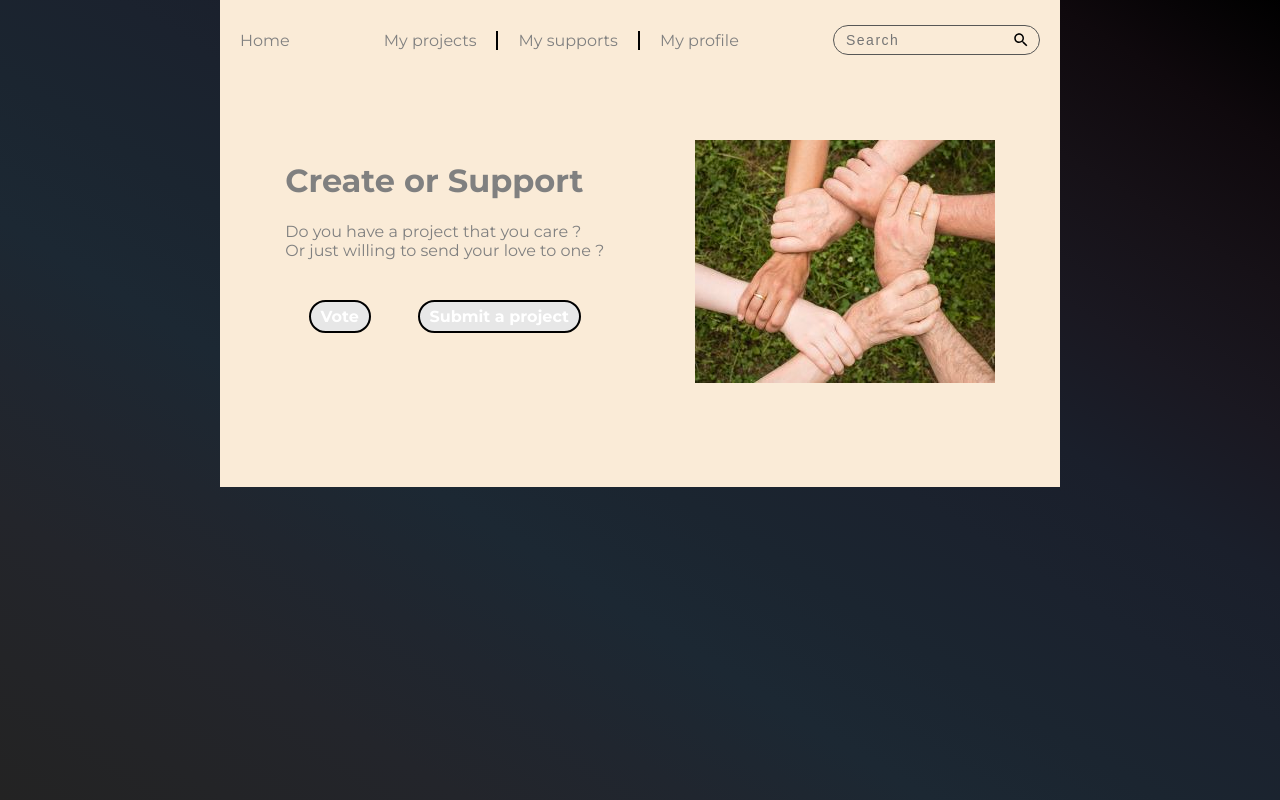
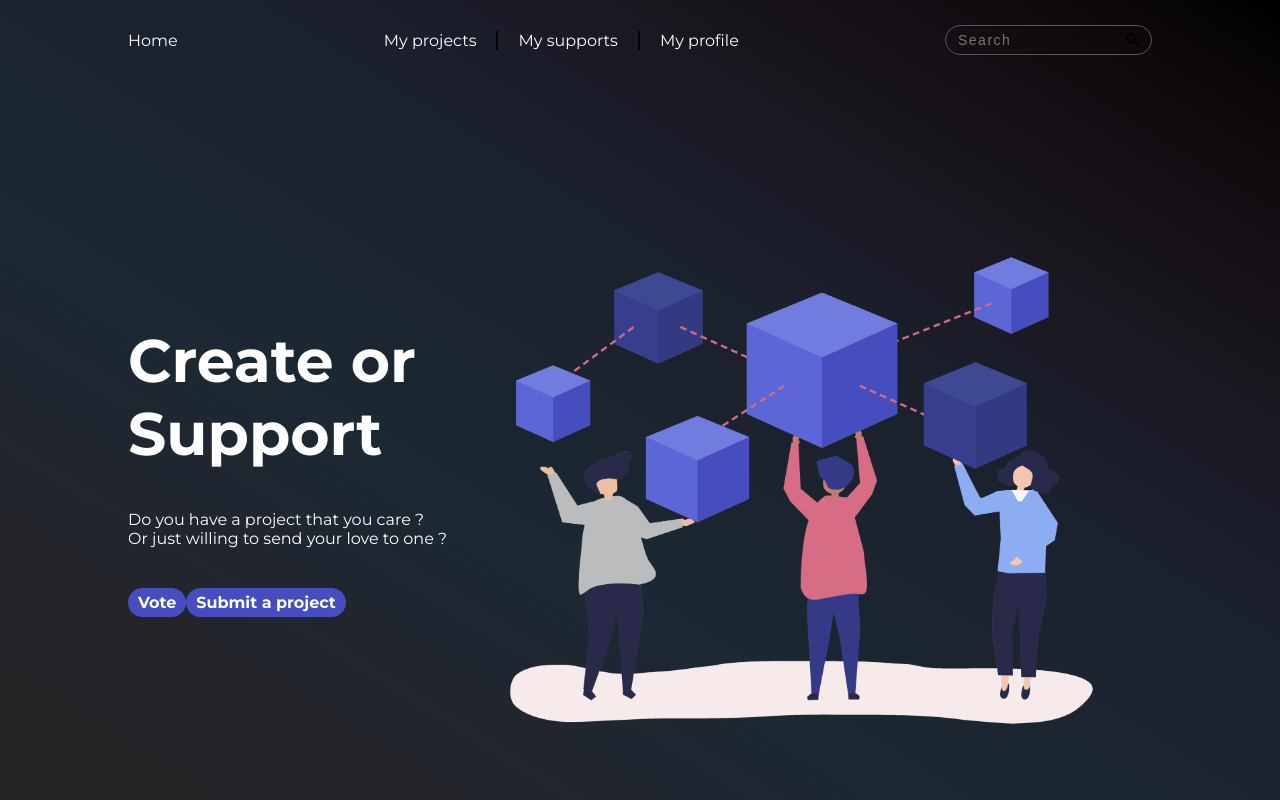
Before and after one commit to BaguetteRelated/HTM, a Next.js app in the folder my-app/: page / in a window 1280 px wide. Built offline with nearby package versions, Linux system fonts and the light colour scheme; what @rainbow-me/rainbowkit, wagmi would draw is missing.

Commit message:
johra modif

```diff
--- a/my-app/pages/index.js
+++ b/my-app/pages/index.js
@@ -12,7 +12,7 @@ export default function Home() {
   return (
     <div className={styles.homeContainer}>
       <div className={styles.welcomeDiv}>
-        <h1>Create or Support</h1>
+        <h1 className={styles.mainTitle}>Create or Support</h1>
         <div className={styles.tagline}>
           Do you have a project that you care ?
         </div>
@@ -33,7 +33,7 @@ export default function Home() {
         </div>
       </div>
       <div className={styles.welcomeImg}>
-        <img className={styles.img} src='trust_small.jpeg' />
+        <img className={styles.img} src='imageproject.png' />
       </div>
       {/* main page
       <ConnectButton /> */}
--- a/my-app/styles/Button.module.css
+++ b/my-app/styles/Button.module.css
@@ -1,7 +1,7 @@
 .button {
     pointer-events: auto;
     cursor: pointer;
-    background: #e7e7e7;
+    background: #464DBE;
     border: none;
     padding: 5px 10px;
     margin: 0;
@@ -23,10 +23,9 @@
 .buttonPan {
     composes: button;
     font-weight: 700;
-    border: 2px solid #000;
-    border-radius: 3rem;
+    border-radius: 25px;
     overflow: hidden;
-    color: #fff;
+    color: white;
 }
 
 .buttonPan span {
--- a/my-app/styles/Home.module.css
+++ b/my-app/styles/Home.module.css
@@ -1,9 +1,11 @@
-.welcomeDiv {}
+
 
 .homeContainer {
-  margin: 80px 0;
+  margin-top: 130px;
+  width: 100%;
   display: flex;
-  justify-content: space-around;
+  align-items: center;
+  justify-content: space-evenly
 
 }
 
@@ -11,14 +13,16 @@
   margin: 40px 0;
   display: flex;
   align-items: center;
-  justify-content: space-around;
+
 }
-
+.mainTitle{
+font-size: 60px;
+}
 .welcomeImg {}
 
 .tagline {}
 
 .img {
-  max-width: 100%;
-  max-height: 100%;
+  max-width: 700px;
+  height: auto;
 }
--- a/my-app/styles/Layout.module.css
+++ b/my-app/styles/Layout.module.css
@@ -1,9 +1,8 @@
 .appContainer {
 
-    color: grey;
-
+    color: white;
     padding: 20px;
-    background-color: antiquewhite;
-    max-width: 800px;
+    max-width: 80%;
+    height: 100%;
     margin: auto;
 }
```
Also changed, not shown: my-app/public/imageproject.png (added), 1 other file (tests, documents, lock files or other folders).
